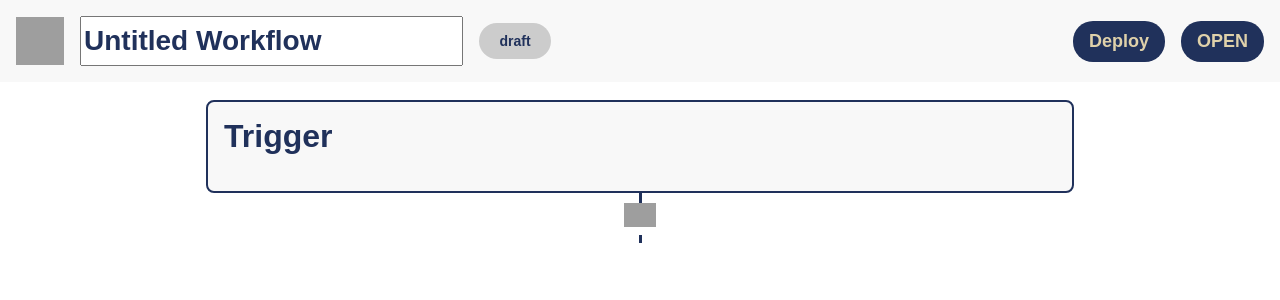
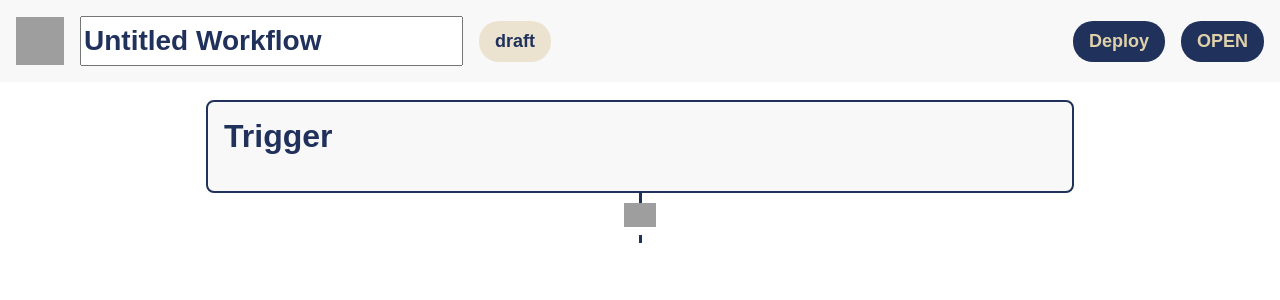
Before and after one commit to tzutingspace/functionflow, a React (Create React App) app in the folder client/: page /createworkflow in a window 1280 px wide. Shown: the top 300 px of the page. Built offline with nearby package versions, Linux system fonts and the light colour scheme; no server answers; grey boxes are pictures that could not be loaded.

Commit message:
[Modify] frontend page UI

```diff
--- a/client/src/pages/Build/components/Head.jsx
+++ b/client/src/pages/Build/components/Head.jsx
@@ -50,18 +50,19 @@ const HeadInput = styled.input`
 `;
 
 const WorkflowStatus = styled.div`
-  font-size: 14px;
-  color: #cccccc; /* 示例顏色 */
+  font-size: 18px;
   margin-left: 16px;
-  background-color: #cccccc; /* 灰色背景顏色 */
+  background-color: #dfd1aa82; /* 灰色背景顏色 */
   border-radius: 20px; /* 圓弧造型 */
-  padding: 8px 20px; /* 內邊距 */
+  padding: 10px 16px; /* 內邊距 */
   color: #20315b; /* 文字顏色 */
   margin-right: 16px; /* 右邊間距 */
   font-weight: bold;
   padding: 10px 16px;
   width: 40px;
+  border: none;
   text-align: center;
+  width: auto;
 `;
 
 const TriggerButton = styled.div`
@@ -70,7 +71,7 @@ const TriggerButton = styled.div`
   margin-right: 16px; /* 右邊間距 */
   background-color: #6acf91;
   color: #fff;
-  font-size: 14px;
+  font-size: 18px;
   font-weight: bold;
   padding: 10px 16px;
   border: none;
```
